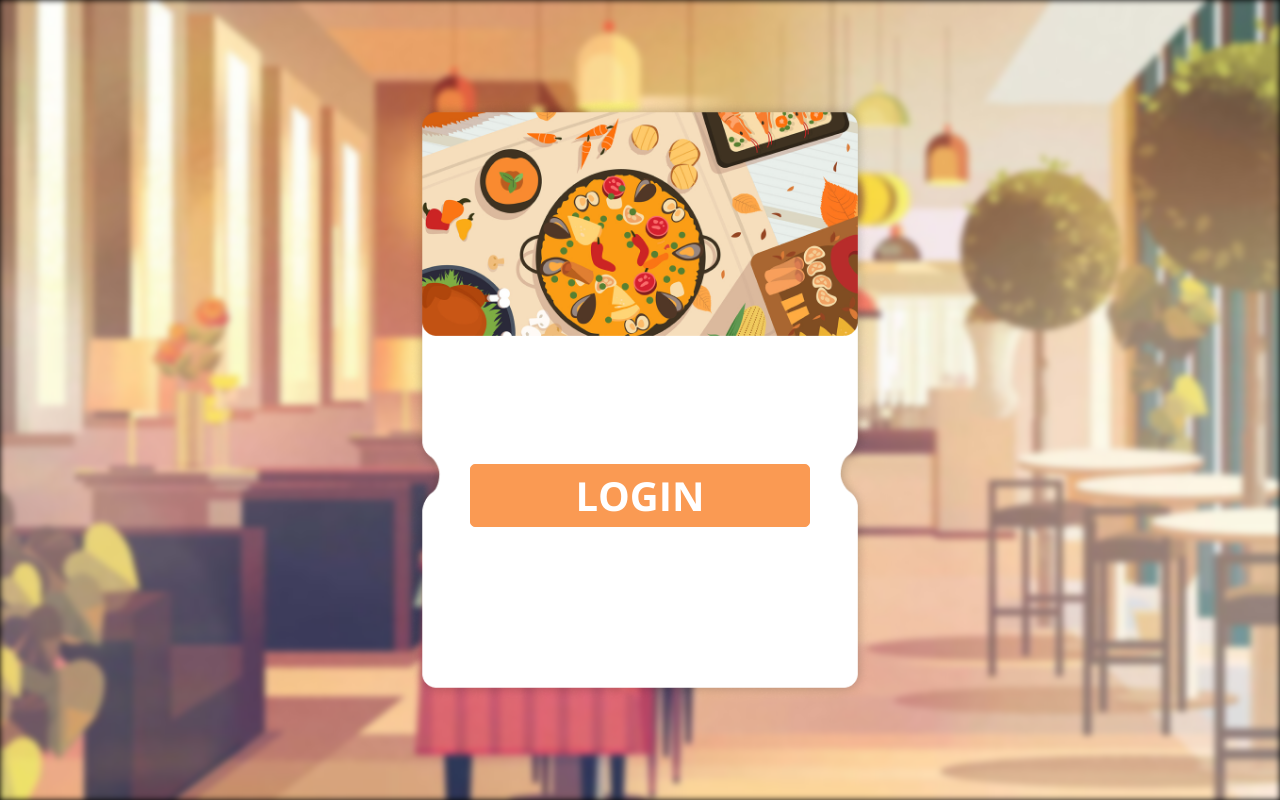
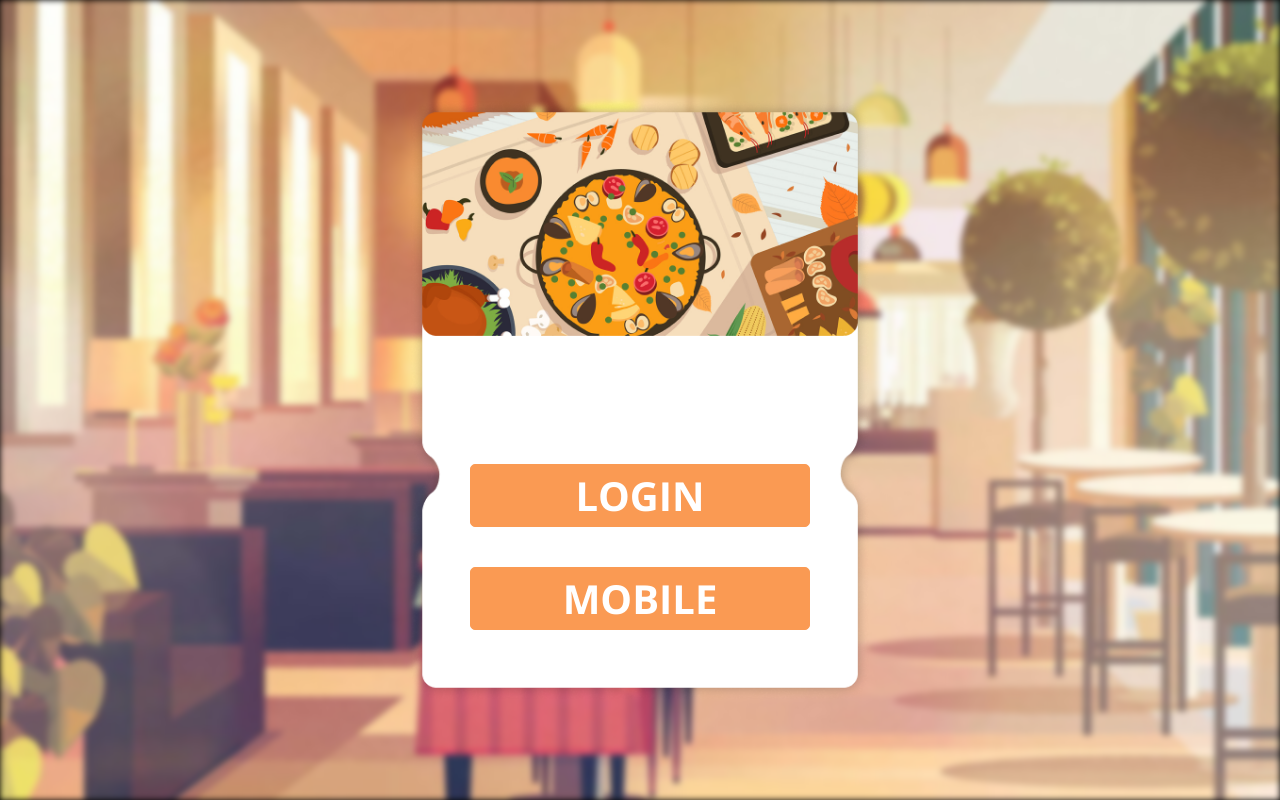
Before and after one commit to felipekaua/oficina-de-integracao, a React (Create React App) app: page / in a window 1280 px wide. Built offline with nearby package versions, Linux system fonts and the light colour scheme; a web font is replaced by a local one.

Commit message:
navigate button

```diff
--- a/src/App/Pages/Home/index.js
+++ b/src/App/Pages/Home/index.js
@@ -22,6 +22,7 @@ const Home = () => {
           <img src={container} alt="container" />
           <div>
             <button onClick={navigateToLoginShop}>LOGIN</button>
+            <button onClick={navigateToLoginClient}>MOBILE</button>
           </div>
         </div>
       </>
```
